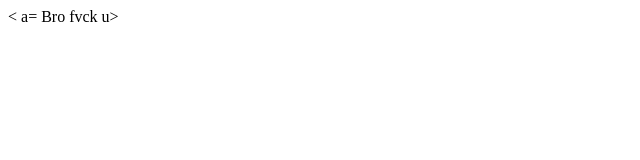
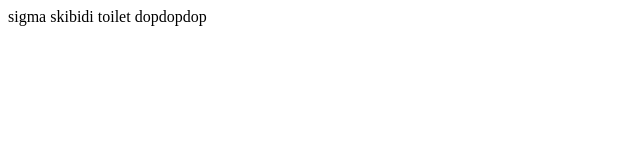
Before and after one commit to Karstenpogi/kumakainngtaokapagdimatino, a plain HTML site: page index.html in a window 1280 px wide. Shown: the whole page, without its empty margins (0-640 px from the left). Drawn offline with Linux system fonts and the light colour scheme.

Commit message:
Update index.html

```diff
--- a/index.html
+++ b/index.html
@@ -13,6 +13,6 @@
 
   </head>
   <body>
-   < a=  Bro fvck u>
+   sigma skibidi toilet dopdopdop
   </body>
 </html>
```
